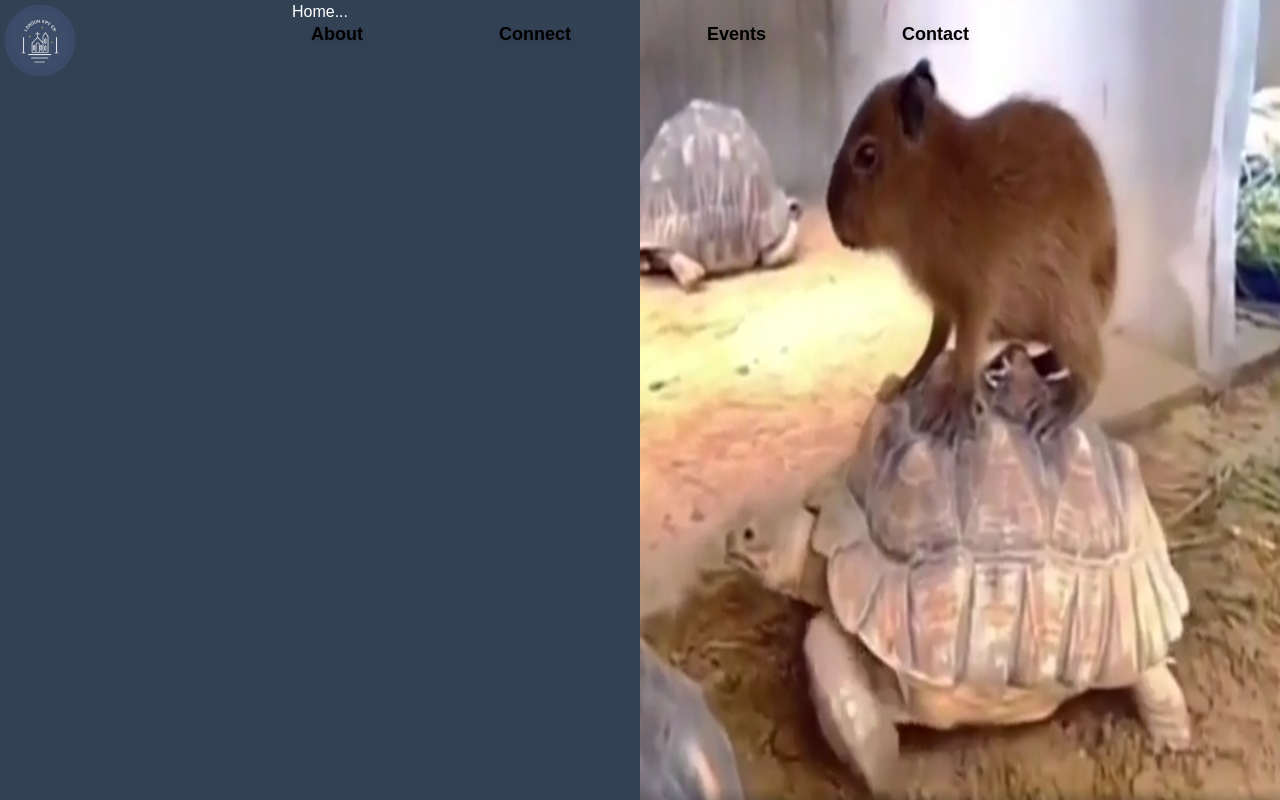
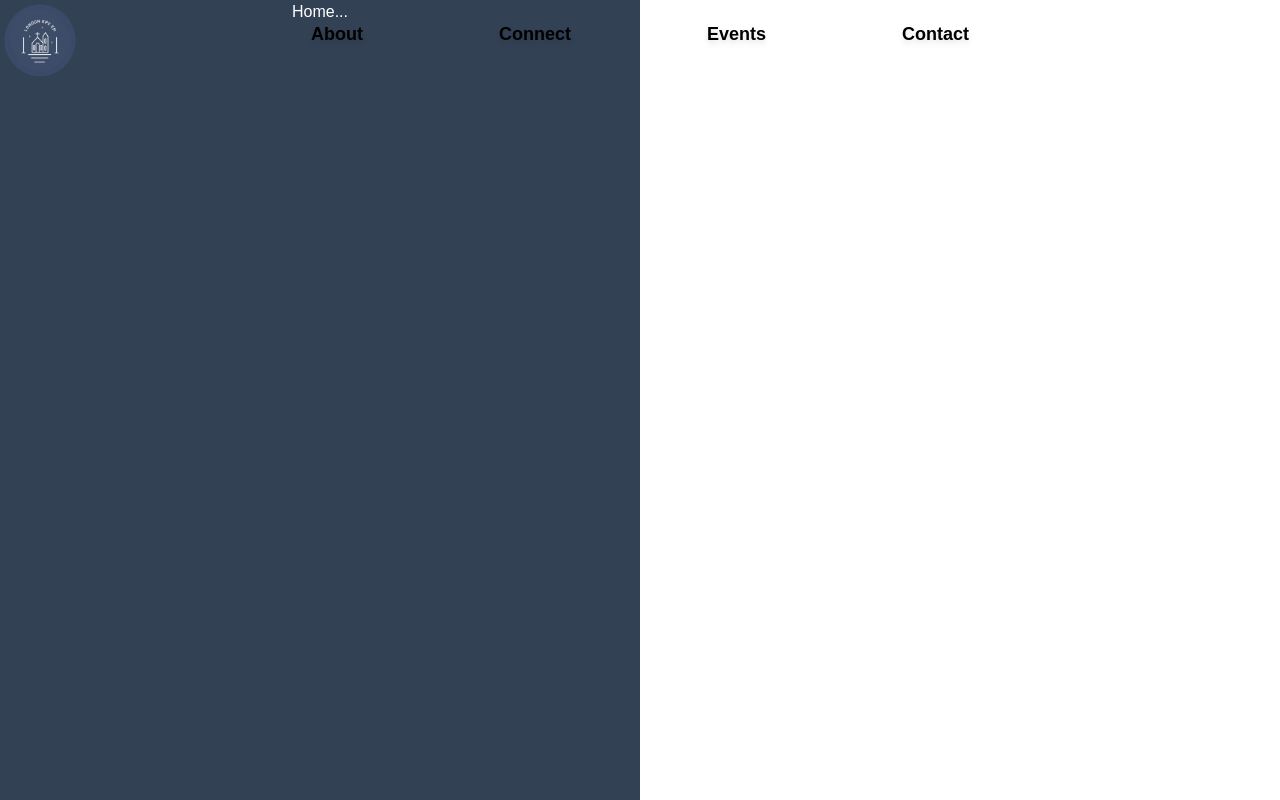
Before and after one commit to LondonKPC/lkpc-frontend, a Next.js app: page / in a window 1280 px wide. Shown: the top 800 px of the page. Built offline with nearby package versions, Linux system fonts and the light colour scheme.

Commit message:
Just a few changes

```diff
--- a/app/home/page.tsx
+++ b/app/home/page.tsx
@@ -1,5 +1,4 @@
 import React from 'react'
-import capy from "@/images/capy.png";
 
 function Home() {
   return (
@@ -8,7 +7,7 @@ function Home() {
         <div className="w-1/2 bg-slate-700 float-left text-center">
             Home...
         </div>
-        <img src={capy.src} alt="capybara" className="text-black w-1/2 float-right"></img>
+
       </div>
     </div>
   )
```
Also changed, not shown: images/capy.png (deleted).
